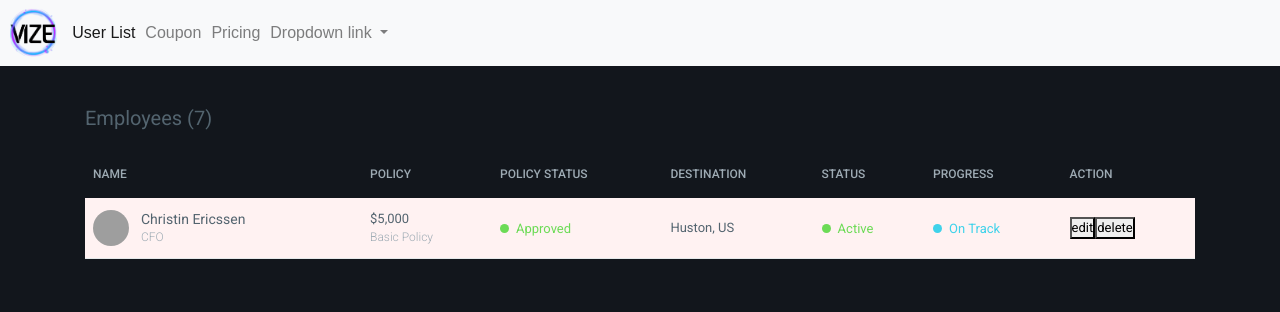
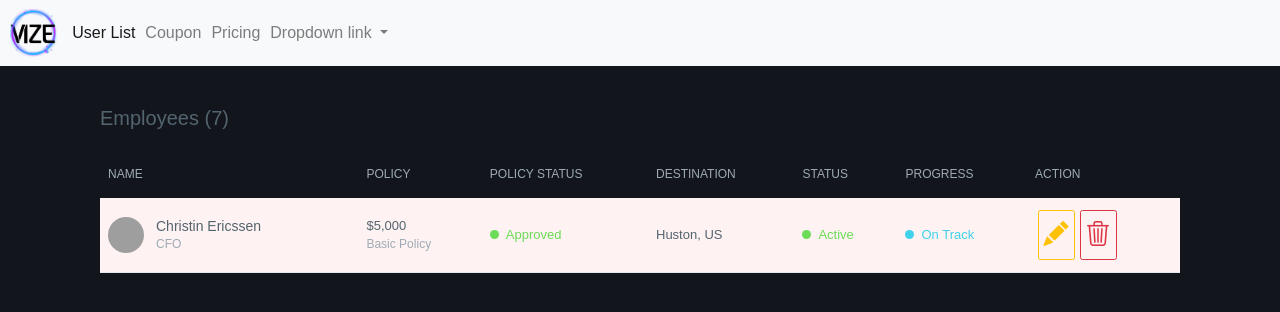
Before and after one commit to gianluca-nobile/Vize-CRM, an Angular app: page / in a window 1280 px wide. Both pictures are taken after a click on the button "Login". Shown: the top 312 px of the page. Built offline with nearby package versions, Linux system fonts and the light colour scheme; grey boxes are pictures that could not be loaded.

Commit message:
init commit

```diff
--- a/package.json
+++ b/package.json
@@ -18,6 +18,7 @@
     "@angular/platform-browser": "^15.1.0",
     "@angular/platform-browser-dynamic": "^15.1.0",
     "@angular/router": "^15.1.0",
+    "bootstrap-icons": "^1.10.4",
     "rxjs": "~7.8.0",
     "tslib": "^2.3.0",
     "zone.js": "~0.12.0"
--- a/src/app/shared/table/table.component.css
+++ b/src/app/shared/table/table.component.css
@@ -3,19 +3,7 @@
 /*----------------------------------------------------------
 GENERAL
 ----------------------------------------------------------*/
-*{
-  margin:0;
-  padding:0;
-  font-family: 'Roboto', sans-serif;
-}
 
-html, body{
-  display:table;
-  height:100%;
-  width:100%;
-  color: #252a3b;
-  background-color: #f8f8f8;
-}
 .row__title{
   color: #53646f;
   font-weight: 400;
@@ -42,7 +30,7 @@ html, body{
 
 .table-row {
   border-bottom: 1px solid #e4e9ea;
-  background-color: #fff;
+  background-color: #f8f9fa;
 }
 .table__th:hover {
   color: #01b9d1;
@@ -306,3 +294,7 @@ html, body{
     width: 100%;
   }
 }
+
+i{
+  font-size: 25px;
+}
--- a/src/app/shared/table/table.component.html
+++ b/src/app/shared/table/table.component.html
@@ -48,9 +48,9 @@
             </td>
             <td class="table-row__td">
 
-              <button>edit</button>
+              <button class="btn btn-outline-warning p-2 mx-1"><i class="bi bi-pencil-fill"></i></button>
 
-              <button>delete</button>
+              <button class="btn btn-outline-danger p-2 mx-1"><i class="bi bi-trash3 fa-2x"></i></button>
             </td>
           </tr>
           </tbody>
--- a/src/styles.css
+++ b/src/styles.css
@@ -1,4 +1,6 @@
 /* You can add global styles to this file, and also import other style files */
+
+@import "~bootstrap-icons/font/bootstrap-icons.css";
 
 * {
   margin: 0;
```
Also changed, not shown: 1 other file (tests, documents, lock files or other folders).
